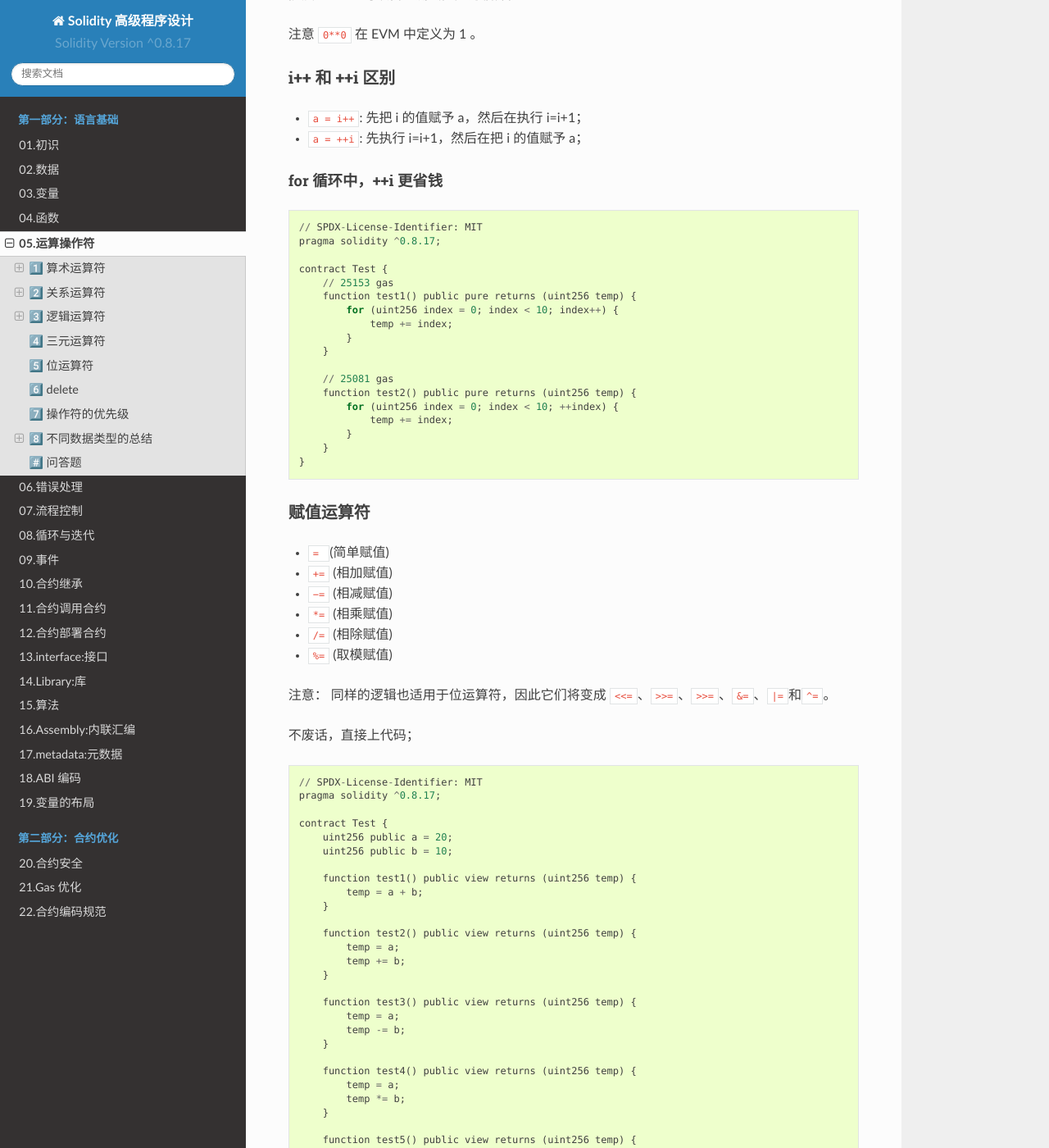
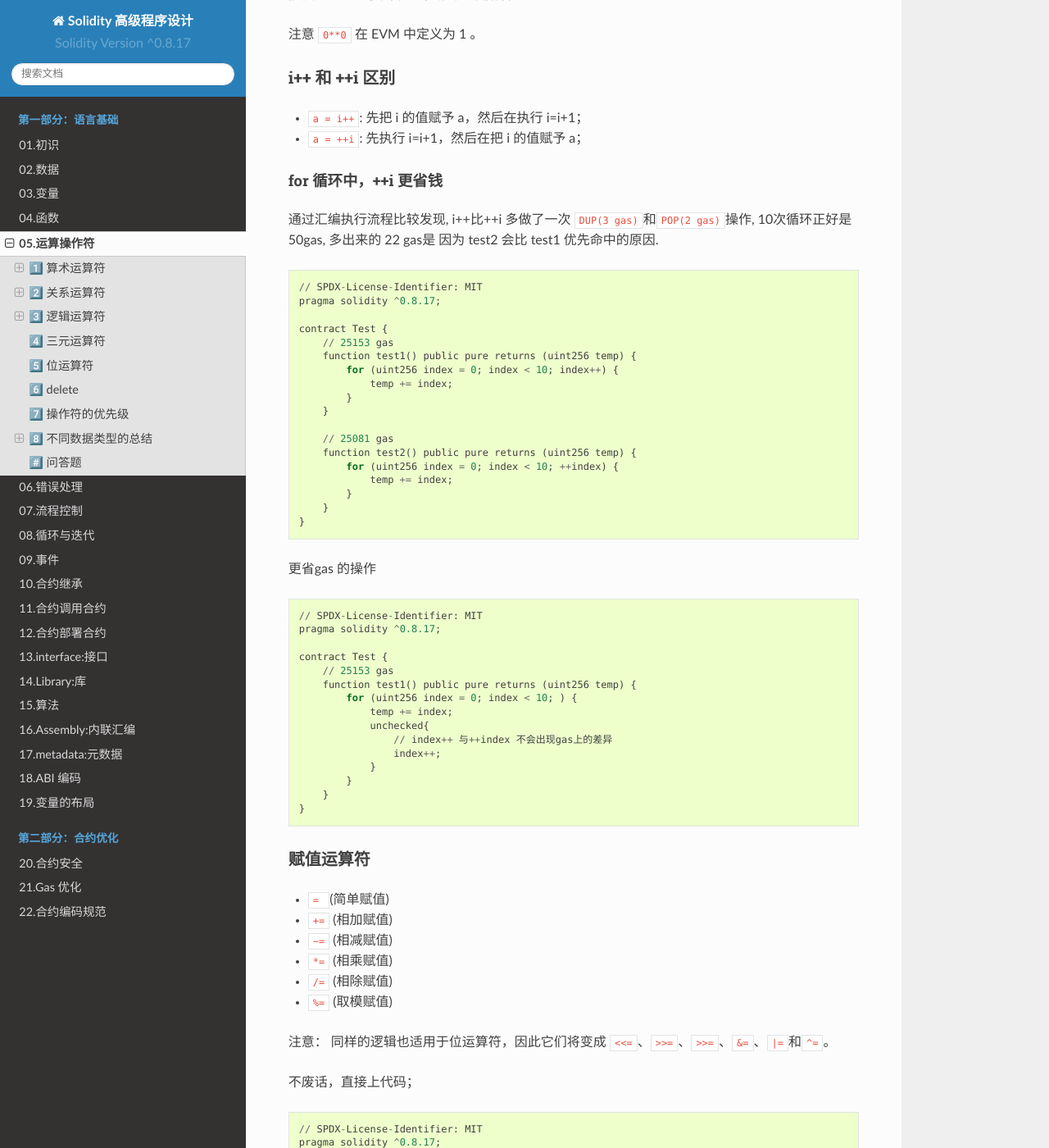
Before and after one commit to anbang/professional-solidity, a Sphinx documentation site: the page built from docs/source/05.operator.md, in a window 1280 px wide and 1400 px high, scrolled down 2943 px. Shown: the whole window at 82% size. Built offline with Sphinx 7.4.7 and the Read the Docs theme 2.0.0, drawn with Linux system fonts in a browser that asks for light colours.

Commit message:
optimize 5

````diff
--- a/docs/source/05.operator.md
+++ b/docs/source/05.operator.md
@@ -130,6 +130,10 @@ function f(uint a, uint b) pure public returns (uint) {
 
 #### for 循环中，++i 更省钱
 
+通过汇编执行流程比较发现, i++比++i 多做了一次 `DUP(3 gas)`和`POP(2 gas)`操作, 10次循环正好是50gas,
+多出来的 22 gas是 因为 test2 会比 test1 优先命中的原因.
+
+
 ```
 // SPDX-License-Identifier: MIT
 pragma solidity ^0.8.17;
@@ -146,6 +150,25 @@ contract Test {
     function test2() public pure returns (uint256 temp) {
         for (uint256 index = 0; index < 10; ++index) {
             temp += index;
+        }
+    }
+}
+```
+
+更省gas 的操作
+```
+// SPDX-License-Identifier: MIT
+pragma solidity ^0.8.17;
+
+contract Test {
+    // 25153 gas
+    function test1() public pure returns (uint256 temp) {
+        for (uint256 index = 0; index < 10; ) {
+            temp += index;
+            unchecked{
+                // index++ 与++index 不会出现gas上的差异
+                index++;
+            }
         }
     }
 }
````
